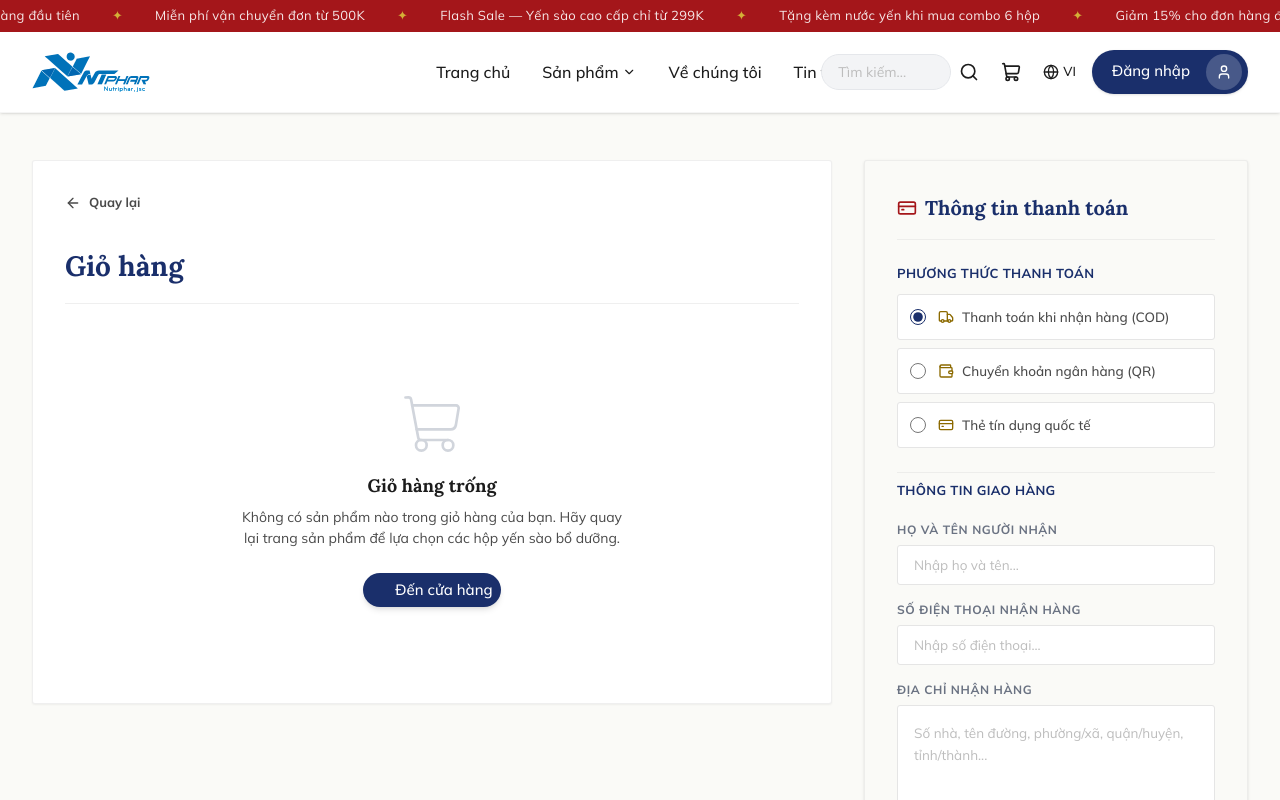
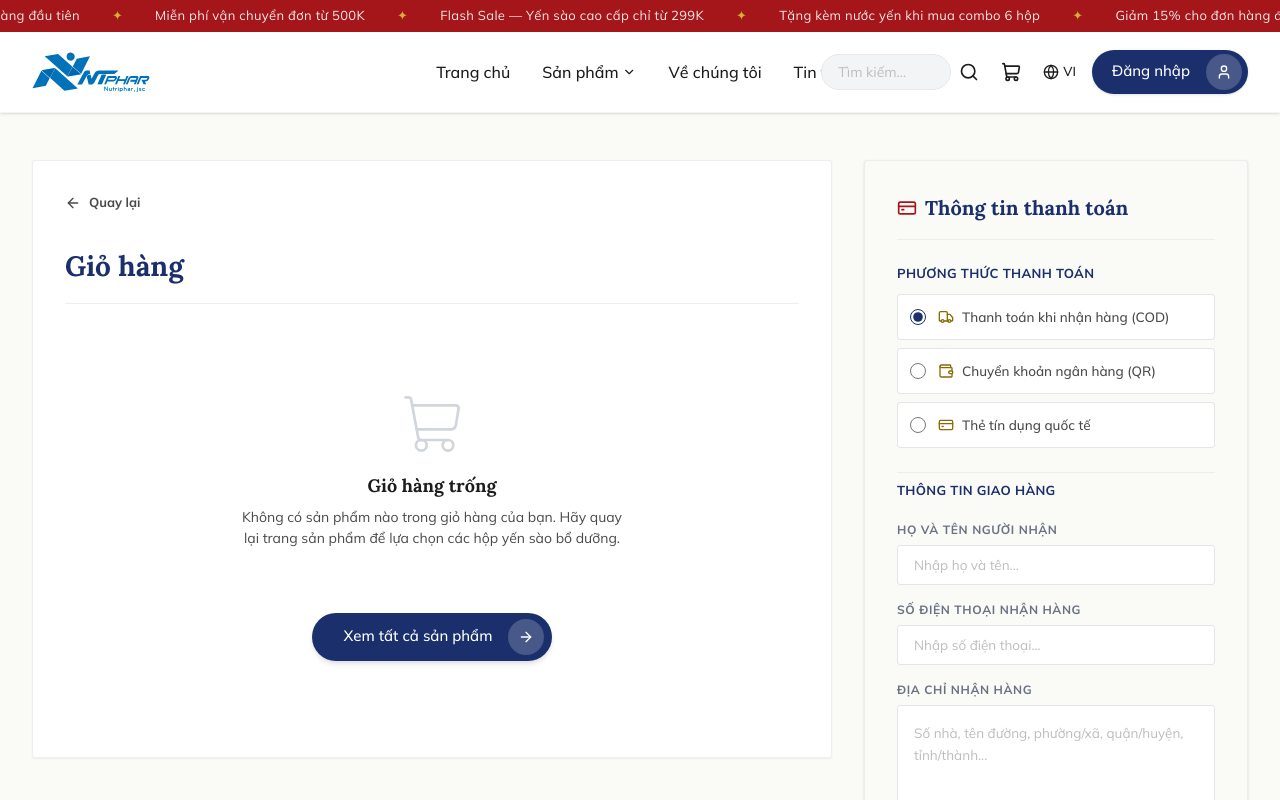
Before and after one commit to HuangKha097/Demo-Nutriphar, a Next.js app in the folder frontend/: page /cart in a window 1280 px wide. Shown: the top 800 px of the page. Built offline with nearby package versions, Linux system fonts and the light colour scheme.

Commit message:
feat (frontend): add pagination to the news page

```diff
--- a/frontend/components/cart/CartItemList.tsx
+++ b/frontend/components/cart/CartItemList.tsx
@@ -1,5 +1,5 @@
 import Link from "next/link";
-import { ArrowLeft, Minus, Plus, ShoppingCart, X } from "lucide-react";
+import { ArrowLeft, ArrowRight, Minus, Plus, ShoppingCart, X } from "lucide-react";
 import { CtaButton } from "@/components/ui/CtaButton";
 import { sharedProducts } from "@/data/products";
 import { CartItem } from "@/hooks/useCart";
@@ -77,9 +77,16 @@ export function CartItemList({
           <p className="text-[14px] text-muted-foreground font-body max-w-sm mb-6">
             Không có sản phẩm nào trong giỏ hàng của bạn. Hãy quay lại trang sản phẩm để lựa chọn các hộp yến sào bổ dưỡng.
           </p>
-          <Link href="/products">
-            <CtaButton>Đến cửa hàng</CtaButton>
-          </Link>
+          <div data-reveal className="flex justify-center mt-10">
+            <Link href="/products">
+              <CtaButton
+                icon={<ArrowRight className="w-4 h-4 text-white" />}
+                className="justify-between h-[48px]"
+              >
+                Xem tất cả sản phẩm
+              </CtaButton>
+            </Link>
+          </div>
         </div>
       ) : (
         <div className="flex flex-col gap-6">
@@ -96,9 +103,8 @@ export function CartItemList({
             {cartItems.map((item, index) => (
               <div
                 key={`${item.id}-${item.size}`}
-                className={`grid grid-cols-1 sm:grid-cols-12 gap-4 items-center ${
-                  index > 0 ? "pt-6" : ""
-                }`}
+                className={`grid grid-cols-1 sm:grid-cols-12 gap-4 items-center ${index > 0 ? "pt-6" : ""
+                  }`}
               >
                 {/* 1. Image & metadata */}
                 <div className="col-span-1 sm:col-span-5 flex items-center gap-4">
--- a/frontend/components/products/ProductDetailClient.tsx
+++ b/frontend/components/products/ProductDetailClient.tsx
@@ -221,10 +221,7 @@ export function ProductDetailClient({ product, relatedProducts }: ProductDetailC
               Thêm vào giỏ hàng
             </CtaButton>
 
-            {/* Wishlist Button */}
-            <button className="flex items-center justify-center w-[48px] h-[48px] rounded-full border border-[#E5E5E5] bg-white text-gray-400 hover:text-accent hover:border-accent transition-colors duration-300 select-none cursor-pointer active:scale-90">
-              <Heart className="w-5 h-5" />
-            </button>
+
           </div>
 
           {/* Success Banner popup has been replaced by global high-end Toast */}
--- a/frontend/components/ui/NewsListClient.tsx
+++ b/frontend/components/ui/NewsListClient.tsx
@@ -9,7 +9,7 @@ interface NewsListClientProps {
   articles: NewsArticle[];
 }
 
-const ITEMS_PER_PAGE = 6; // Standard layout count for a 3-column grid
+const ITEMS_PER_PAGE = 2; // Set to 2 to show pagination since we only have 3 mock articles
 
 export function NewsListClient({ articles }: NewsListClientProps) {
   const [selectedCategory, setSelectedCategory] = useState("Tất cả");
```
